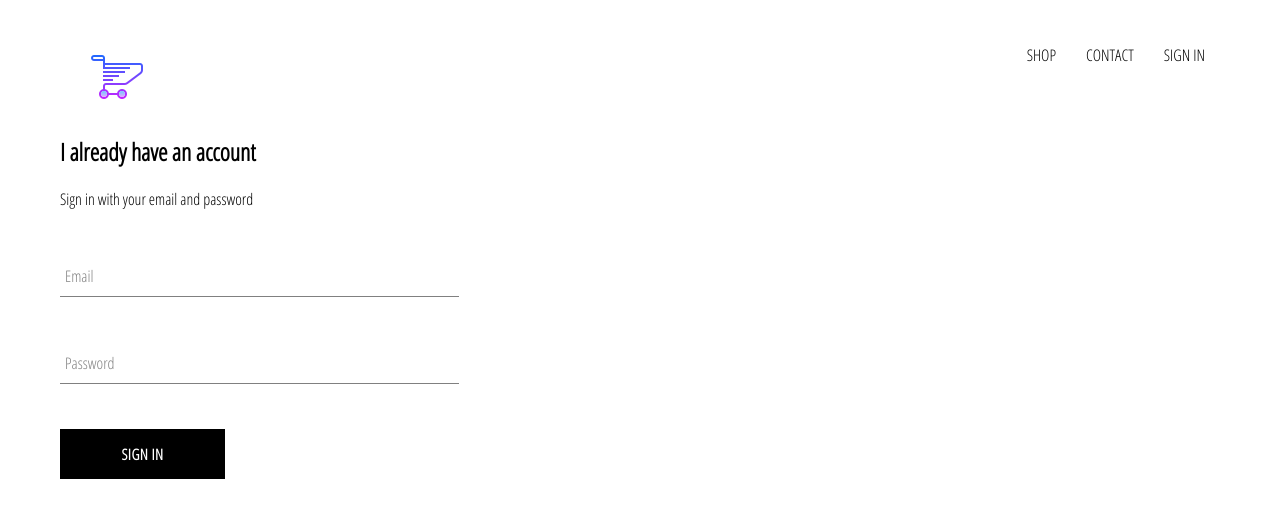
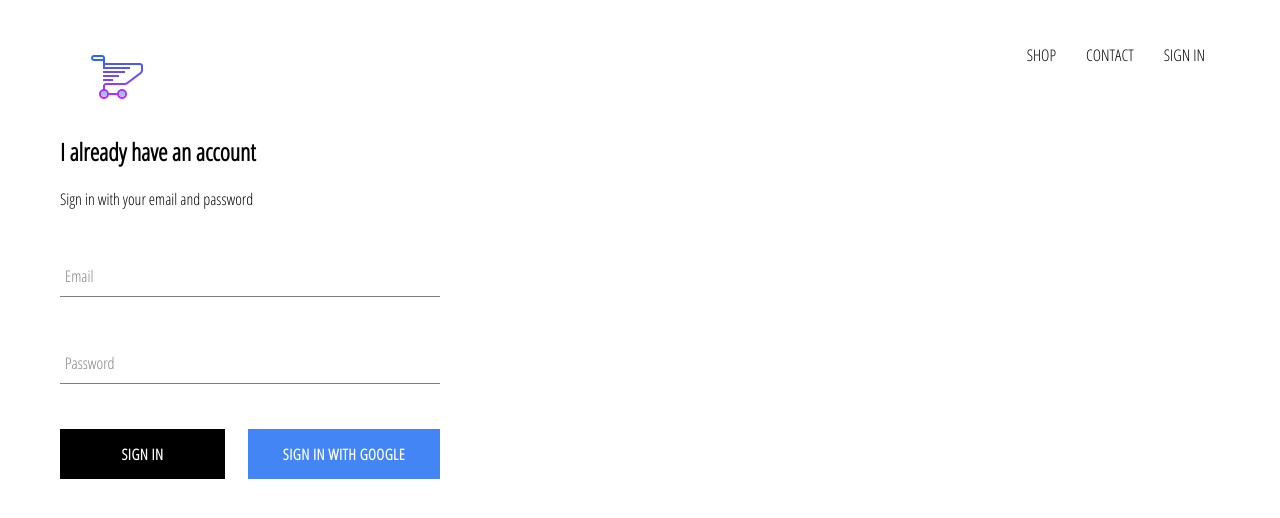
Before and after one commit to SarwarSaif/React-Projects, a React (Create React App) app in the folder dalal-clothing/: page /signin in a window 1280 px wide. Shown: the top 518 px of the page. Built offline with nearby package versions, Linux system fonts and the light colour scheme; no server answers.

Commit message:
Integrated firebase into application, created sign in page with sign in component and sign in with google

```diff
--- a/dalal-clothing/src/App.css
+++ b/dalal-clothing/src/App.css
@@ -7,3 +7,7 @@
     text-decoration: none;
     color: black;
 }
+
+* {
+    box-sizing: border-box;
+}
--- a/dalal-clothing/src/App.js
+++ b/dalal-clothing/src/App.js
@@ -6,11 +6,40 @@
 import ShopPage from './pages/shop/shop.component'
 import SignInAndSignUpPage from './pages/sign-in-and-sign-up/sign-in-and-sign-up.component'
 import Header from './components/header/header.component'
+import { auth } from './firebase/firebase.utils'
 
-function App() {
+class App extends React.Component {
+
+  constructor () {
+    super();
+
+    this.state = {
+      currentUser: null
+    }
+  }
+
+  unsubscribeFromAuth = null; // To store auth information
+
+  componentDidMount() {
+    // This is open subscription.
+    // This will always listen if a user get updated or logged out
+    // as long as the DOM is mounted
+    // But we need to close this Subscription to avoid any Memory leaks
+    this.unsubscribeFromAuth = auth.onAuthStateChanged(user => { // It's always listening to if a user has signed out or logged in
+      this.setState({ currentUser: user });
+      console.log(user)
+    })
+  }
+
+  // Have to close the subscription when component will about to unmount
+  componentWillUnmount() {
+    this.unsubscribeFromAuth();
+  }
+
+  render () {
     return (
       <div>
-      <Header/>
+        <Header currentUser={this.state.currentUser}/>
         <Switch>
           <Route exact path='/' component={HomePage}/>
           <Route path='/shop' component={ShopPage}/>
@@ -19,5 +48,6 @@
       </div>
     );
   }
+}
 
 export default App;
--- a/dalal-clothing/src/components/custom-button/custom-button.component.jsx
+++ b/dalal-clothing/src/components/custom-button/custom-button.component.jsx
@@ -2,8 +2,8 @@
 
 import './custom-button.styles.scss'
 
-const CustomButton = ({children, ...otherProps}) => (
-    <button className="custom-button" {...otherProps}>
+const CustomButton = ({children, isGoogleSignIn, ...otherProps}) => (
+    <button className= {`custom-button ${isGoogleSignIn ? 'google-sign-in' : ''}`} {...otherProps}>
         {children}
     </button>
 )
--- a/dalal-clothing/src/components/custom-button/custom-button.styles.scss
+++ b/dalal-clothing/src/components/custom-button/custom-button.styles.scss
@@ -19,4 +19,14 @@
       color: black;
       border: 1px solid black;
     }
-  }
+
+    &.google-sign-in {
+        background-color: #4385f4;
+        color: white;
+
+        &:hover {
+            background-color: #357ae8;
+            border: none;
+        }
+    }
+}
--- a/dalal-clothing/src/components/header/header.component.jsx
+++ b/dalal-clothing/src/components/header/header.component.jsx
@@ -1,12 +1,14 @@
 import React from 'react';
 import { Link } from 'react-router-dom';
+
+import { auth } from '../../firebase/firebase.utils'
 
 import { ReactComponent as Logo} from '../../assets/dalal1.svg'
 //Turned the svg file as Logo component
 
 import './header.styles.scss';
 
-const Header = () => (
+const Header = ({ currentUser }) => (
     <div className="header">
         <Link className="logo-container" to="/" >
             <Logo className='logo'/>
@@ -18,9 +20,18 @@
             <Link className="option" to="/contact">
                 CONTACT
             </Link>
-            <Link className="option" to="/signin">
-                SIGN IN
-            </Link>
+            {
+                currentUser ? (
+                    <div className="option" onClick={() => auth.signOut()}>
+                        SIGN OUT
+                    </div>
+                ) : (
+                    <Link className="option" to="/signin">
+                        SIGN IN
+                    </Link>
+                )
+            }
+
         </div>
 
     </div>
--- a/dalal-clothing/src/components/header/header.styles.scss
+++ b/dalal-clothing/src/components/header/header.styles.scss
@@ -20,6 +20,7 @@
 
       .option {
         padding: 10px 15px;
+        cursor: pointer;
       }
     }
   }
--- a/dalal-clothing/src/components/sign-in/sign-in.component.jsx
+++ b/dalal-clothing/src/components/sign-in/sign-in.component.jsx
@@ -4,6 +4,8 @@
 
 import FormInput from '../form-input/form-input.component'
 import CustomButton from '../custom-button/custom-button.component'
+
+import { signInWithGoogle } from '../../firebase/firebase.utils'
 
 class SignIn extends React.Component {
     constructor (props) {
@@ -48,8 +50,13 @@
                         label="Password"
                         handleChange={this.handleChange}
                         required/>
+                    <div className="buttons">
+                        <CustomButton type="submit">Sign In</CustomButton>
+                        <CustomButton onClick={ signInWithGoogle } isGoogleSignIn >
+                            Sign In with Google
+                        </CustomButton>
+                    </div>
 
-                    <CustomButton type="submit">Sign In</CustomButton>
                 </form>
             </div>
         );
--- a/dalal-clothing/src/components/sign-in/sign-in.styles.scss
+++ b/dalal-clothing/src/components/sign-in/sign-in.styles.scss
@@ -1,9 +1,14 @@
 .sign-in {
-    width: 30vw;
+    width: 380px;
     display: flex;
     flex-direction: column;
 
     .title {
         margin: 10px 0;
     }
+
+    .buttons {
+        display: flex;
+        justify-content: space-between;
+    }
 }
--- a/dalal-clothing/src/firebase/firebase.utils.js
+++ b/dalal-clothing/src/firebase/firebase.utils.js
@@ -18,4 +18,15 @@
 export const auth = firebase.auth();
 export const firestore = firebase.firestore();
 
-// Setting Up google authentication
+  /************************************/
+ // Setting Up google authentication //
+/************************************/
+
+const provider = new firebase.auth.GoogleAuthProvider();
+    // Create provider for Google accounts
+
+provider.setCustomParameters({ prompt: 'select_account' });
+    // Always trigger the google pop-up whenever we use the google auth provider
+
+export const signInWithGoogle = () => auth.signInWithPopup(provider)
+    // signInWithPopup can take all types of provider like google, fb, twitter and so on
```
Also changed, not shown: 2 other files (tests, documents, lock files or other folders). Lines whose indentation alone changed are shown as unchanged.
